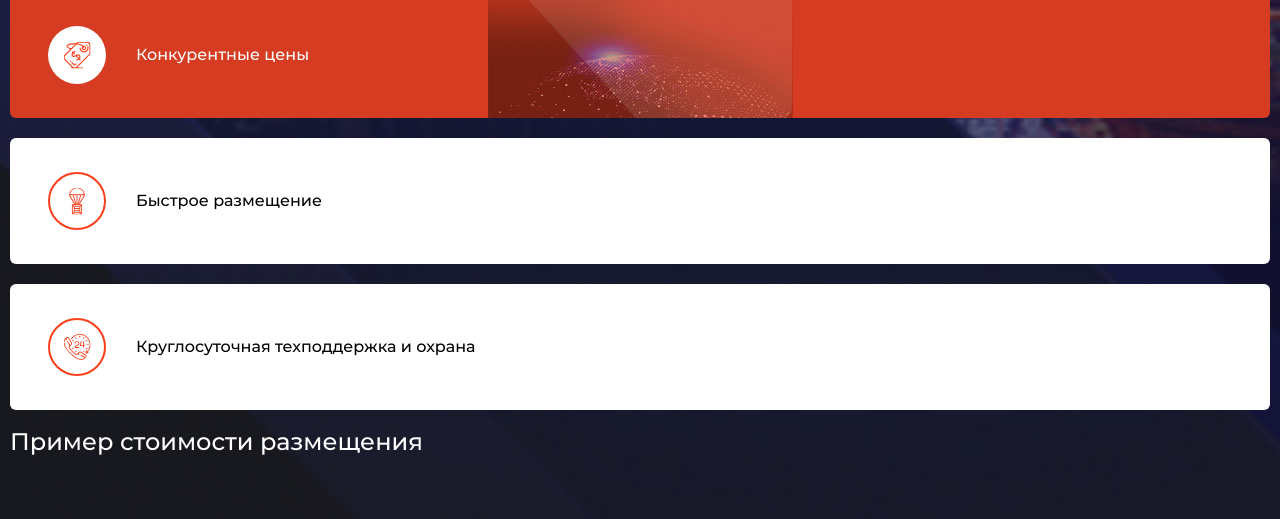
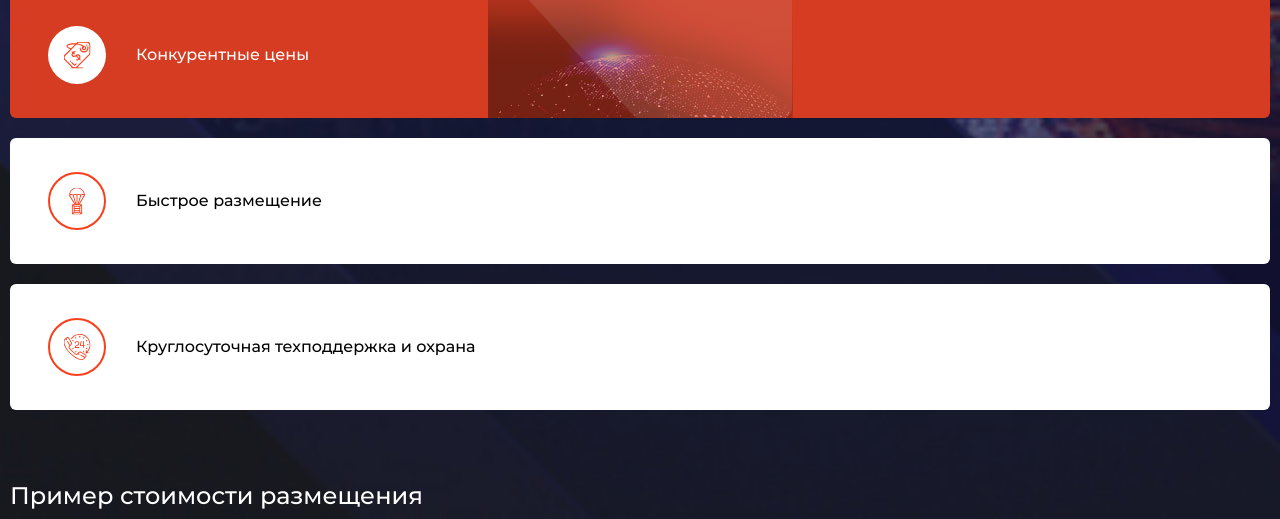
Before and after one commit to fregire/dataminig, a website: page src/index.html in a window 1280 px wide. Shown: the part 433-952 px from the top of the page. Drawn offline with Linux system fonts and the light colour scheme; a web font is replaced by a local one.

Commit message:
Добавил headline для examples

```diff
--- a/src/index.html
+++ b/src/index.html
@@ -57,7 +57,7 @@
 		</section>
 		<section class="examples">
 			<div class="examples__inner">
-				<h2 class="headline">Пример стоимости размещения</h2>
+				<h2 class="examples__headline headline headline--examples">Пример стоимости размещения</h2>
 			</div>
 		</section>
 	</main>
--- a/src/less/style.less
+++ b/src/less/style.less
@@ -36,6 +36,9 @@
 	margin: 0;
 	font-size: @mainFontSize + 8px;
 	font-weight: 500;
+}
+.headline--examples {
+	line-height: 34px;
 }
 .marked-text {
 	color: @lightenText;
@@ -204,3 +207,6 @@
 .examples__inner {
 	padding: 0 10px;
 }
+.examples__headline {
+	margin-top: 69px;
+}
```
Also changed, not shown: src/css/style.css.
